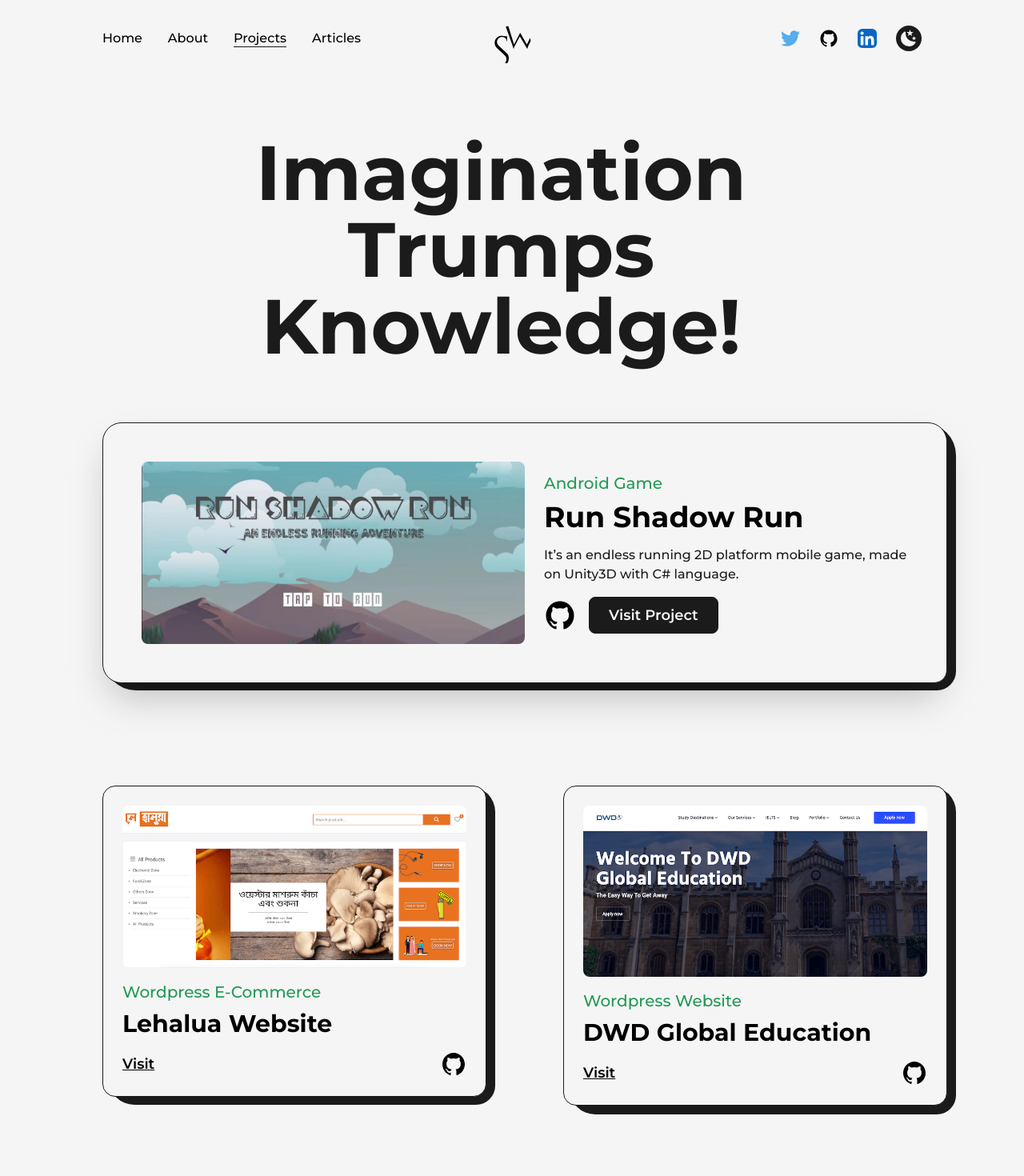
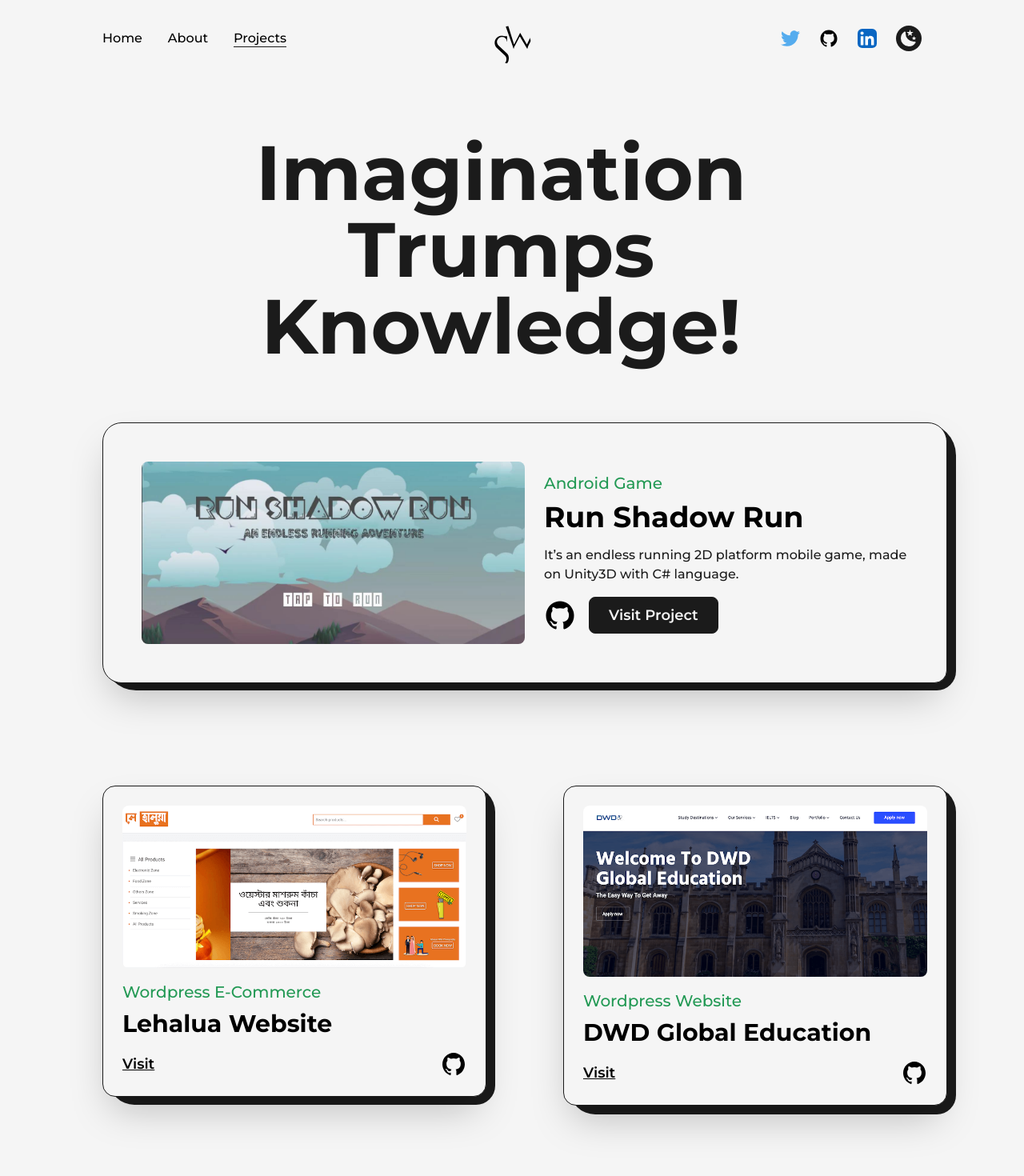
Before and after one commit to shanto902/my-current-portfolio, a Next.js app: page /projects in a window 1280 px wide. Shown: the top 1470 px of the page at 80% size. Built offline with nearby package versions, Linux system fonts and the light colour scheme.

Commit message:
article hide

```diff
--- a/src/components/Footer.js
+++ b/src/components/Footer.js
@@ -12,7 +12,7 @@ const Footer = () => {
         <span>{new Date().getFullYear()} &copy; All Right Reserved.</span>
         <div className="flex items-center lg:py-2 ">
         Build with <span className=" text-primary dark:text-primaryDark text-2xl px-1">&#9825;</span> by&nbsp;
-        <Link href="/" className=" underline underline-offset-2"> Ashik Ali Shanto</Link>
+        <Link href="#" className=" underline underline-offset-2"> Ashik Ali Shanto</Link>
         </div>
         <Link href="https://wa.me/+8801725468800" target="_blank" className=" hover:underline hover:text-primary dark:hover:text-primaryDark">Say Hello</Link>
       </Layout>
--- a/src/components/NavBar.js
+++ b/src/components/NavBar.js
@@ -104,12 +104,12 @@ const NavBar = () => {
             className="mx-4"
             toggle={handleClick}
           />
-          <CustomLink
+          {/* <CustomLink
             href="/articles"
             title="Articles"
             className="ml-4"
             toggle={handleClick}
-          />
+          /> */}
         </nav>
 
         <nav className="flex items-center justify-center flex-wrap">
@@ -168,11 +168,11 @@ const NavBar = () => {
               title="Projects"
               className=""
             toggle={handleClick} />
-            <CustomMobileLink
+            {/* <CustomMobileLink
               href="/articles"
               title="Articles"
               className=""
-            toggle={handleClick} />
+            toggle={handleClick} /> */}
           </nav>
 
           <nav className="flex items-center justify-center flex-wrap mt-2">
--- a/src/pages/projects.js
+++ b/src/pages/projects.js
@@ -68,7 +68,7 @@ const FeaturedProjects = ({ type, title, summery, img, link, github }) => {
 };
 const Project = ({ title, type, img, link, github }) => {
   return (
-    <article className=" w-full flex-col flex items-center justify-center rounded-2xl border border-solid border-dark bg-light p-6 relative dark:bg-dark dark:border-light xs:p-4 ">
+    <article className=" w-full flex-col flex items-center justify-center rounded-2xl shadow-2xl border border-solid border-dark bg-light p-6 relative dark:bg-dark dark:border-light xs:p-4 ">
       <div className=" absolute top-0 -right-3 -z-10 w-[101%] h-[103%] rounded-[2rem] bg-dark rounded-br-3xl dark:bg-light md:-right-2 md:w-[101%] xs:h-[102%] xs:rounded-[1.5rem]" />
       <Link
         href={link}
```
